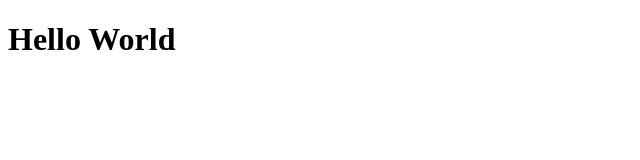
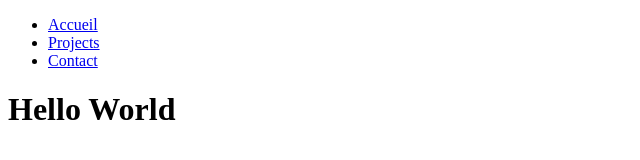
Before and after one commit to HosenMohsen/cours-git-a2, a plain HTML site: page index.html in a window 1280 px wide. Shown: the whole page, without its empty margins (0-640 px from the left). Drawn offline with Linux system fonts and the light colour scheme.

Commit message:
ajout de la navbar

```diff
--- a/index.html
+++ b/index.html
@@ -13,7 +13,13 @@
 </head>
 
 <body>
-
+    <nav>
+        <ul>
+            <li><a href="#">Accueil</a></li>
+            <li><a href="#"> Projects</a></li>
+            <li><a href="#"> Contact</a></li>
+        </ul>
+    </nav>
     <h1>Hello World </h1>
 
 </body>
```
